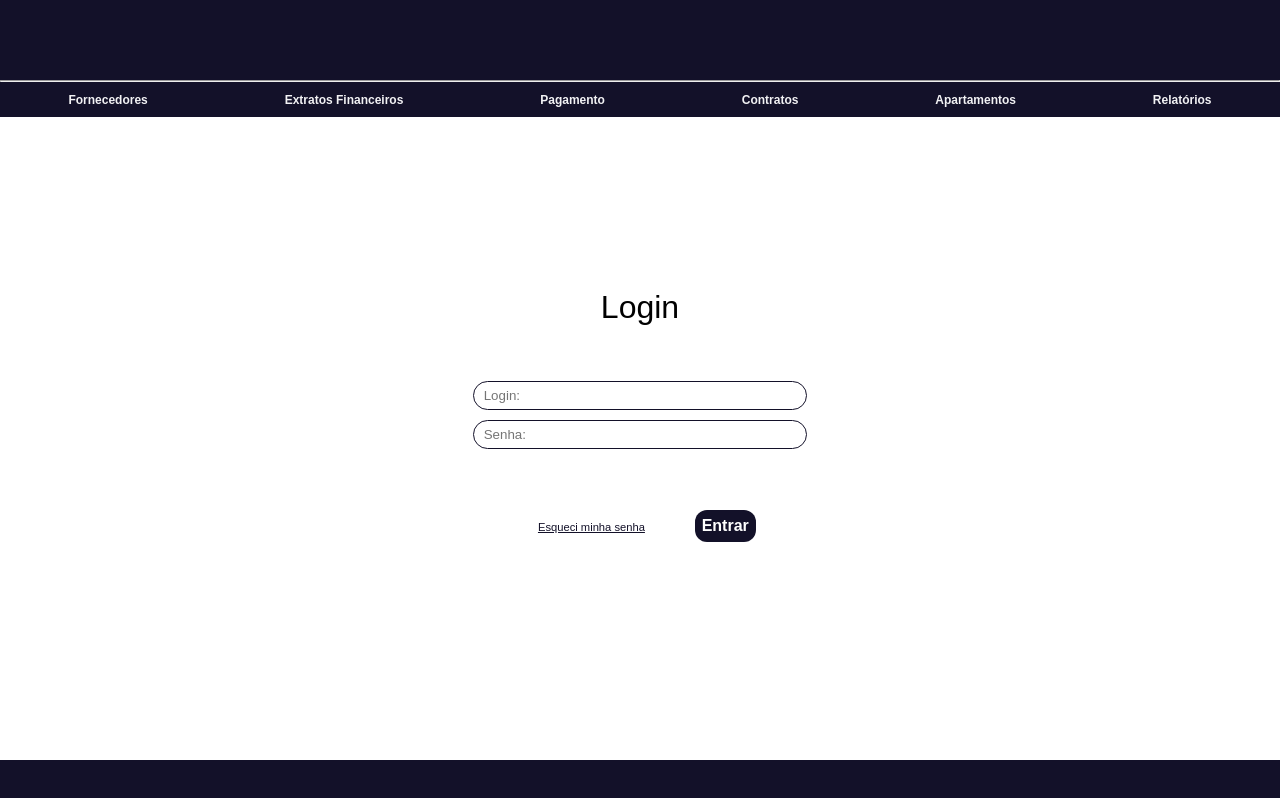
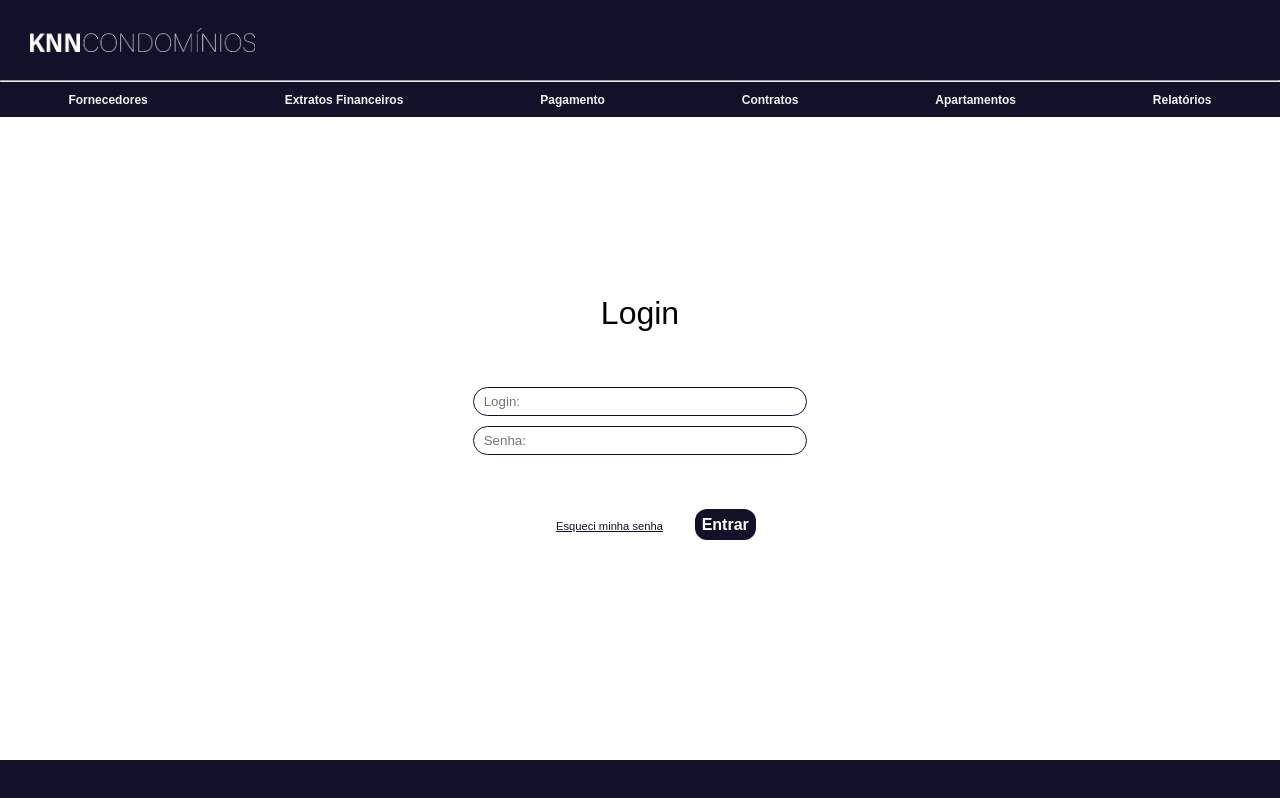
Before and after one commit to matheuspmbarcellos/KnnSystem, a React (Create React App) app in the folder frontend/: page /Login in a window 1280 px wide. Built offline with nearby package versions, Linux system fonts and the light colour scheme.

Commit message:
Login - Button - Logo

```diff
--- a/frontend/src/components/Button/Button.js
+++ b/frontend/src/components/Button/Button.js
@@ -15,6 +15,7 @@ const Button = styled.button`
     width: 12em;
 
     `: css`
+    text-decoration: none;
     background: #131129;
     font-size: 1em;
     color: white;
--- a/frontend/src/components/Header/index.js
+++ b/frontend/src/components/Header/index.js
@@ -1,9 +1,13 @@
 import { HeaderContainer } from "./styles";
+import {KNNlogo} from "./styles";
+import logo from "./KNNlogo.png";
+
 
 const Header = () => {
   return (
+
     <HeaderContainer>
-
+      <KNNlogo src={logo} alt="logo"/>
     </HeaderContainer>
   )
 }
--- a/frontend/src/components/Header/styles.js
+++ b/frontend/src/components/Header/styles.js
@@ -13,3 +13,7 @@ export const HeaderContainer = styled.div`
     }
 
 `
+export const KNNlogo = styled.img`
+padding-left: 30px;
+height:30%;
+`;
--- a/frontend/src/components/Navbar/styles.js
+++ b/frontend/src/components/Navbar/styles.js
@@ -1,4 +1,5 @@
 import styled from "styled-components";
+
 
 export const NavbarContainer = styled.div`
     width: 100%;
--- a/frontend/src/pages/Login/index.js
+++ b/frontend/src/pages/Login/index.js
@@ -11,7 +11,7 @@ const Login = () => {
 
         <ButtonContainer>
              <Button secondary>Esqueci minha senha</Button>
-            <Button>Entrar</Button>
+            <Button as="a" href="./Home">Entrar</Button>
         </ButtonContainer>
 
     </LoginContainer>
```
Also changed, not shown: frontend/src/components/Header/KNNlogo.png (added).
